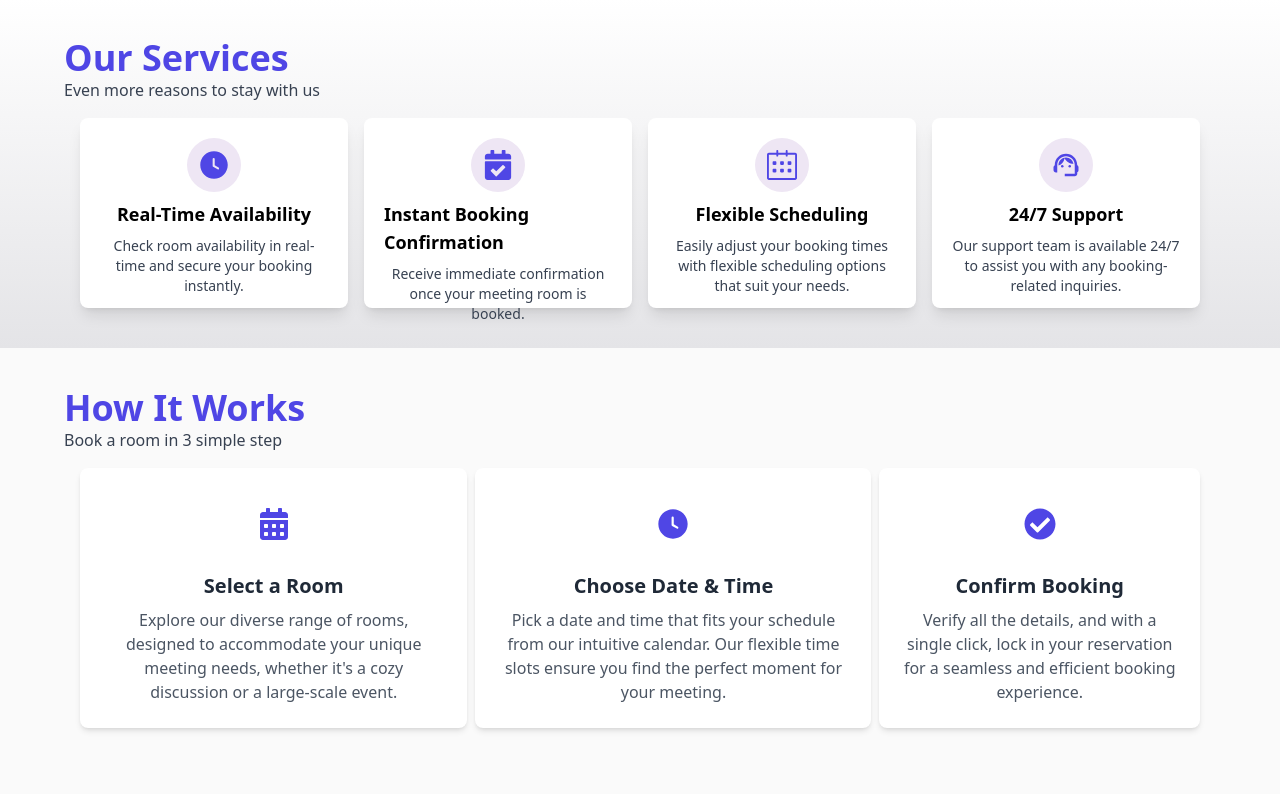
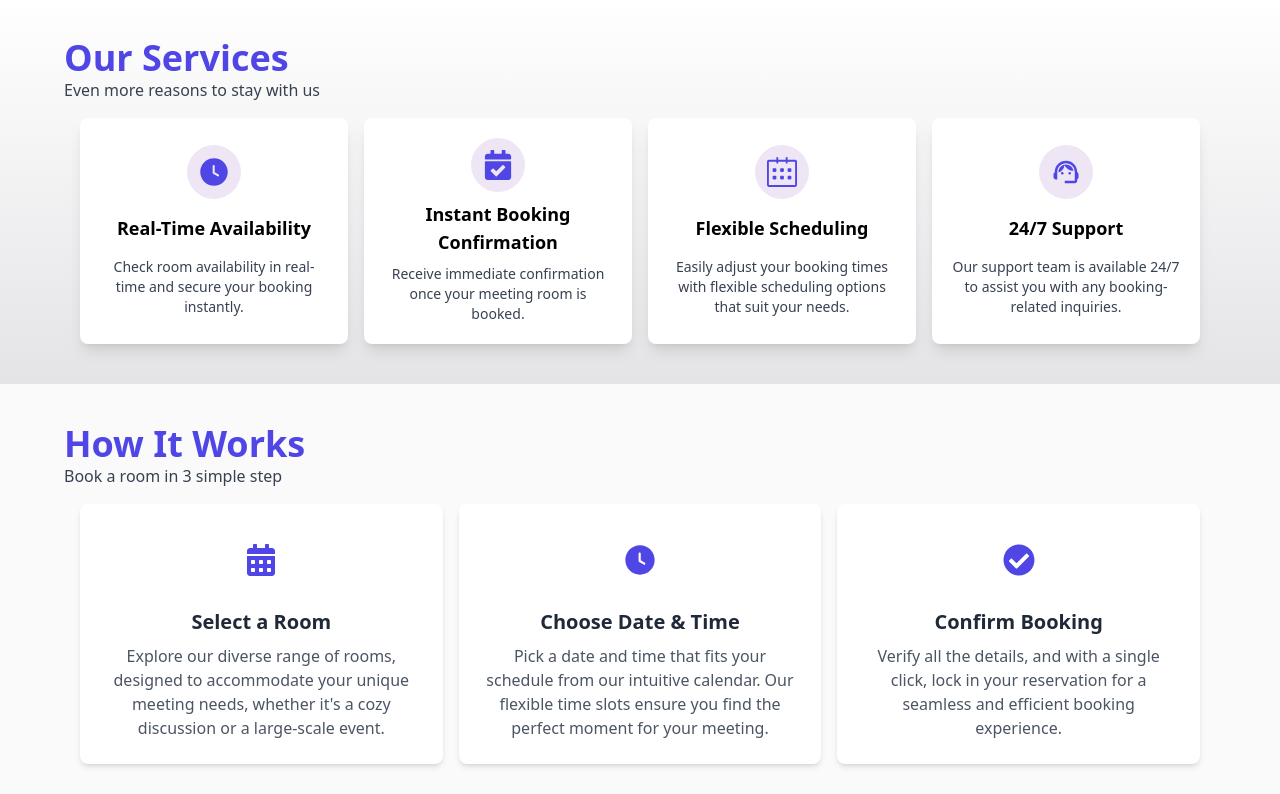
Before and after one commit to ShamimaNasrin/co-meet-client, a React (Vite) app: page /home in a window 1280 px wide. Shown: the part 786-1580 px from the top of the page. Built offline with nearby package versions, Linux system fonts and the light colour scheme.

Commit message:
scroll to top button

```diff
--- a/src/App.tsx
+++ b/src/App.tsx
@@ -1,3 +1,4 @@
+import ScrollToTop from "./components/buttons/ScrollToTop";
 import MainLayout from "./components/layout/MainLayout";
 import { Toaster } from "react-hot-toast";
 
@@ -6,6 +7,7 @@ function App() {
     <>
       <MainLayout />
       <Toaster />
+      <ScrollToTop />
     </>
   );
 }
--- /dev/null
+++ b/src/components/buttons/ScrollToTop.tsx
@@ -0,0 +1,41 @@
+import React, { useEffect, useState } from "react";
+import { IoIosArrowUp } from "react-icons/io";
+
+const ScrollToTop: React.FC = () => {
+  const [isVisible, setIsVisible] = useState(false);
+
+  const checkScrollPosition = () => {
+    setIsVisible(window.scrollY > 250);
+  };
+
+  useEffect(() => {
+    window.addEventListener("scroll", checkScrollPosition);
+
+    return () => {
+      window.removeEventListener("scroll", checkScrollPosition);
+    };
+  }, []);
+
+  const goToTop = () => {
+    window.scrollTo({
+      top: 0,
+      behavior: "smooth",
+    });
+  };
+
+  return (
+    <div>
+      <button
+        onClick={goToTop}
+        className={`fixed bg-indigo-600 text-white right-5 bottom-5 rounded-full shadow-md p-3 transition-opacity duration-300 ${
+          isVisible ? "opacity-100" : "opacity-0"
+        } hover:bg-indigo-700 sm:bottom-7 sm:right-7`}
+        aria-label="Back to top"
+      >
+        <IoIosArrowUp />
+      </button>
+    </div>
+  );
+};
+
+export default ScrollToTop;
--- a/src/pages/about/About.tsx
+++ b/src/pages/about/About.tsx
@@ -5,7 +5,14 @@ import team2 from "../../assets/images/team2.jpg";
 import team3 from "../../assets/images/team3.jpg";
 import { motion } from "framer-motion";
 
-export const teamMembers = [
+interface TeamMemberProps {
+  name: string;
+  image: string;
+  designation: string;
+  bio: string;
+}
+
+const teamMembers = [
   {
     name: "John Doe",
     image: team1,
@@ -25,13 +32,6 @@ export const teamMembers = [
     bio: "Michael is a project manager with expertise in leading agile teams and ensuring timely delivery of projects.",
   },
 ];
-
-interface TeamMemberProps {
-  name: string;
-  image: string;
-  designation: string;
-  bio: string;
-}
 
 const About = () => {
   //scrolltop
--- a/src/pages/contact/ContactMain.tsx
+++ b/src/pages/contact/ContactMain.tsx
@@ -18,7 +18,15 @@ const ContactMain = () => {
 
     <div className="contact relative min-h-screen xl:py-20 lg:py-20 py-7 xl:px-24 lg:px-24 md:px-10 px-7 flex flex-col justify-center items-center">
       <div className="content max-w-4xl text-center z-10">
-        <h2 className="text-3xl font-bold text-violet-600">Contact Us</h2>
+        <motion.h2
+          initial={{ opacity: 0, y: -40 }}
+          animate={{ opacity: 1, y: 0 }}
+          transition={{ duration: 1 }}
+          className="text-3xl font-bold text-violet-600 text-center"
+        >
+          Contact Us
+        </motion.h2>
+
         <p className="text-gray-800 mt-4">
           Please reach out to us if you have any questions or concerns, and we
           will try to get back to you as soon as possible. We respond within two
--- a/src/pages/homePage/AdvertiseService.tsx
+++ b/src/pages/homePage/AdvertiseService.tsx
@@ -76,7 +76,7 @@ const ServiceCard = ({ id, title, description }: TProp) => {
       whileInView={{ opacity: 1, translateY: 0 }}
       initial={{ opacity: 0, translateY: 20 }}
       transition={{ duration: 0.8 }}
-      className="w-full h-[190px] bg-white p-5 shadow-lg flex flex-col justify-evenly items-center rounded-lg"
+      className="w-full text-center bg-white p-5 shadow-lg flex flex-col justify-evenly items-center rounded-lg"
     >
       <div className="bg-[#EEE6F4] rounded-full p-3">
         {id === 1 ? (
@@ -90,7 +90,7 @@ const ServiceCard = ({ id, title, description }: TProp) => {
         )}
       </div>
       <p className="text-lg font-semibold my-2">{title}</p>
-      <p className="text-sm  text-center text-gray-700 ">{description}</p>
+      <p className="text-sm text-gray-700 ">{description}</p>
     </motion.div>
   );
 };
--- a/src/pages/homePage/HowItWorks.tsx
+++ b/src/pages/homePage/HowItWorks.tsx
@@ -44,7 +44,17 @@ const HowItWorks = () => {
         {/* Timeline Connector */}
         <div className="absolute top-0 left-1/2 transform -translate-x-1/2 w-px h-full z-0"></div>
 
-        <div className="flex justify-between gap-2 items-center mx-auto px-4">
+        <div className="container mx-auto px-4">
+          <div
+            className="
+          grid gap-4
+          grid-cols-1
+          sm:grid-cols-1
+          md:grid-cols-2
+          lg:grid-cols-3
+          xl:grid-cols-3
+        "
+          >
             {steps.map((step, index) => (
               <StepCard
                 key={index}
@@ -54,6 +64,7 @@ const HowItWorks = () => {
                 delay={step.delay}
               />
             ))}
+          </div>
         </div>
       </div>
     </div>
--- a/src/pages/homePage/WhyChooseUs.tsx
+++ b/src/pages/homePage/WhyChooseUs.tsx
@@ -77,7 +77,7 @@ const ServiceCard = ({ id, title, description }: StepCardProps) => {
       whileInView={{ opacity: 1, translateY: 0 }}
       initial={{ opacity: 0, translateY: 20 }}
       transition={{ duration: 0.8 }}
-      className="w-full h-[190px] bg-white p-5 shadow-lg flex flex-col justify-evenly items-center rounded-lg"
+      className="w-full text-center bg-white p-5 shadow-lg flex flex-col justify-evenly items-center rounded-lg"
     >
       {id === 1 ? (
         <FaCheckCircle className="text-indigo-600 text-3xl" />
@@ -90,7 +90,7 @@ const ServiceCard = ({ id, title, description }: StepCardProps) => {
       )}
 
       <p className="text-lg font-semibold my-2">{title}</p>
-      <p className="text-sm  text-center text-gray-700 ">{description}</p>
+      <p className="text-sm text-gray-700 ">{description}</p>
     </motion.div>
   );
 };
```
Lines whose indentation alone changed are shown as unchanged.
